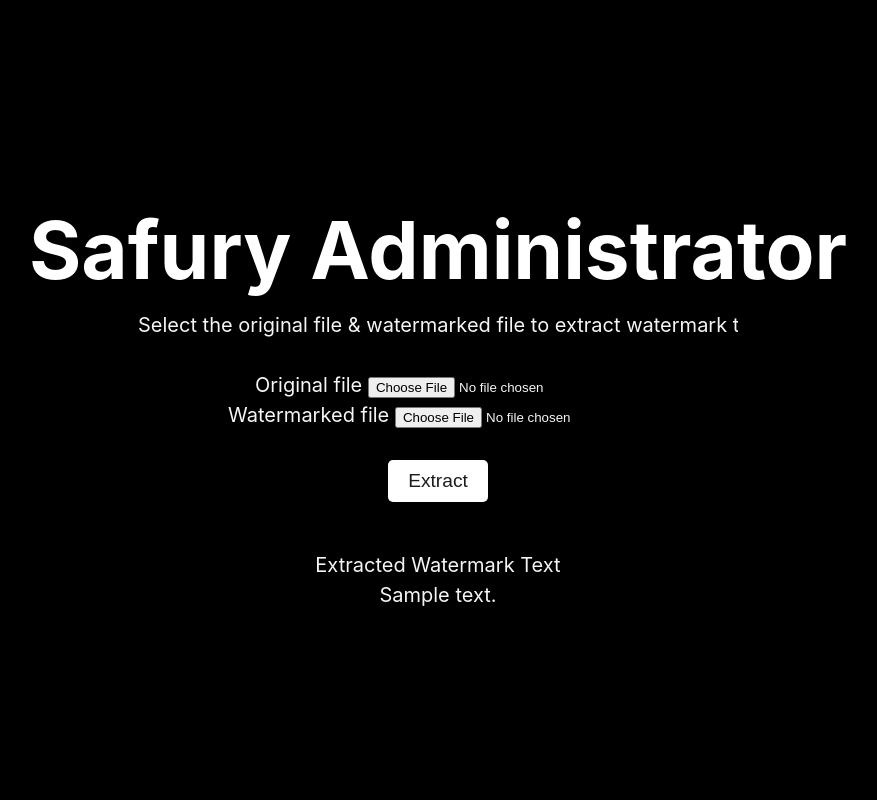
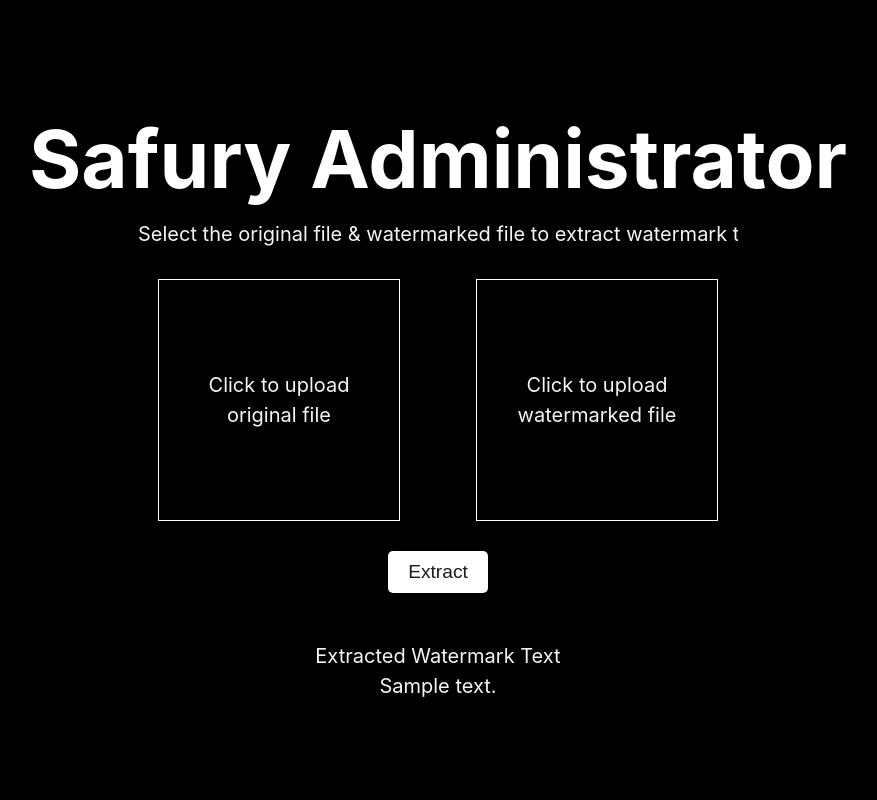
Before and after one commit to reagan99/safury, a FastAPI app: template templates/result.html in a window 1280 px wide. Shown: the whole page, without its empty margins (202-1079 px from the left). Run offline with FastAPI, Linux system fonts and the light colour scheme; the template is opened without the code that fills it: most values are stand-ins (such as "Sample title", 1, 10 or a date in 2020).

Commit message:
Revise file upload section

```diff
--- a/static/resultscript.js
+++ b/static/resultscript.js
@@ -0,0 +1,45 @@
+function updateFileName() {
+    // 파일 입력 요소 가져오기
+    var fileInput1 = document.getElementById('file1');
+
+    // 라벨 요소 가져오기
+    var fileLabel1 = document.getElementById('file1_name');
+
+    // 선택된 파일이 있는지 확인
+    if (fileInput1.files.length > 0) {
+        // 파일 이름 가져오기
+        var fileName = fileInput1.files[0].name;
+
+        // 라벨에 파일 이름 표시
+        fileLabel1.innerText = fileName;
+    } else {
+        // 파일이 선택되지 않았을 경우 기본 문구 표시
+        'Click to upload summary';
+    }
+
+    if (fileInput2.files.length > 0) {
+        // 파일 이름 가져오기
+        var fileName = fileInput2.files[0].name;
+
+        // 라벨에 파일 이름 표시
+        fileLabel2.innerText = fileName;
+    } else {
+        // 파일이 선택되지 않았을 경우 기본 문구 표시
+        'Click to upload wrong answers';
+    }
+}
+function updateFileName2() {
+    var fileInput2 = document.getElementById('file2');
+    var fileLabel2 = document.getElementById('file2_name');
+
+    if (fileInput2.files.length > 0) {
+        // 파일 이름 가져오기
+        var fileName = fileInput2.files[0].name;
+
+        // 라벨에 파일 이름 표시
+        fileLabel2.innerText = fileName;
+    } else {
+        // 파일이 선택되지 않았을 경우 기본 문구 표시
+        'Click to upload wrong answers';
+    }
+}
--- a/static/resultstyle.css
+++ b/static/resultstyle.css
@@ -16,12 +16,6 @@ body {
     padding: 0;
     align-items: center;
 }
-#form{
-    display: flex;
-    flex-direction: column;
-    align-items: center;
-}
-
 .container {
     text-align: center;
     margin: 0 10px; /* Adjust margin as needed */
--- a/templates/result.html
+++ b/templates/result.html
@@ -10,20 +10,20 @@
             <h1 id="title">Safury Administrator</h1>
             <p>Select the original file & watermarked file to extract watermark text</p>
             <br>
-            <form id="form" action="/decryption/" method="post" enctype="multipart/form-data">
-
-                    <div class="container">
-                        <label for="file1">Original file  </label>
-                        <input type="file" name="file1" accept=".wav, .mp3" required><br>
-                    </div>
-                    <div class="container">
-                        <label for="file2">Watermarked file  </label>
-                        <input type="file" name="file2" accept=".wav, .mp3" required><br>
-                    </div>
-
-                <br>
+            <form  style = "display: flex;align-items: center;flex-direction: column;"action="/decryption/" method="post" enctype="multipart/form-data">
+                <div style="display: flex; width: 35rem; justify-content: space-between;">
+                    <label style = "width: 15rem;height:15rem;border:1px solid white;display:flex;flex-direction: column;justify-content: center;" id="summary_file_label" for="file1">
+                        <div style = "text-align: center;"id="file1_name">Click to upload<br> original file</div>
+                        <input style = "display:none" type="file" name="file1" id="file1" accept=".wav, .mp3" required onchange="updateFileName()">
+                    </label>
+                    <label style = "width: 15rem;height:15rem;border:1px solid white;display:flex;flex-direction: column;justify-content: center;" id="wrong_answer_file_label" for="file2">
+                        <div style = "text-align: center;" id="file2_name">Click to upload<br> watermarked file</div>
+                        <input style = "display:none" type="file" name="file2" id="file2" accept=".wav, .mp3" required onchange="updateFileName2()">
+                    </label>
+                </div><br>
                 <button id="submit_button" type="submit">Extract</button>
             </form>
+
             <p>Extracted Watermark Text</p>
             <p>{{ extracted_watermark_text }}</p>
         </li>
```
